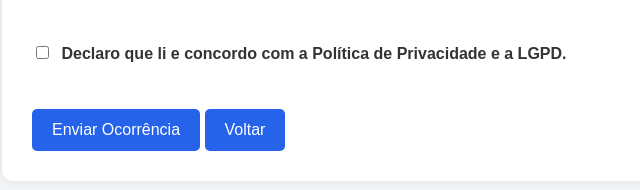
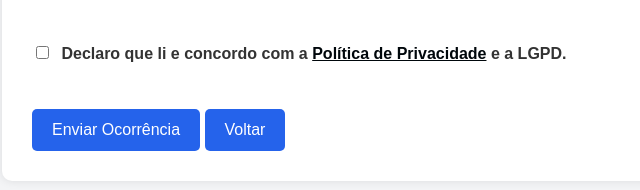
Before and after one commit to DG2D2/Registro_de_Ocorrencia_Metro_SP, a website: page formulario.html in a window 1280 px wide. Shown: the part 974-1164 px from the top of the page, 308-948 px from the left. Drawn offline with Linux system fonts and the light colour scheme.

Commit message:
Política de Privacidade

```diff
--- a/formulario.css
+++ b/formulario.css
@@ -67,3 +67,16 @@
   font-weight: bold;
   margin-top: 20px;
 }
+
+.link-politica {
+  cursor: pointer;
+}
+
+.grifado {
+  text-decoration: underline;
+  font-weight: bold;
+  color: #00070b;
+}
+.grifado:hover {
+  color: #005fa3;
+}
--- a/formulario.html
+++ b/formulario.html
@@ -68,8 +68,17 @@
 
     <label>
       <input type="checkbox" name="consentimento" required />
-      Declaro que li e concordo com a Política de Privacidade e a LGPD.
+      Declaro que li e concordo com a <span class="link-politica grifado" onclick="mostrarOcultarPolitica()">Política de Privacidade</span> e a LGPD.
     </label><br><br>
+
+    <!-- Política de Privacidade (inicialmente escondida) -->
+    <div id="politica" style="display: none; margin-bottom: 20px; padding: 10px; border: 1px solid #ccc; background-color: #f9f9f9;">
+      <h3>Política de Privacidade</h3>
+      <p>Suas informações serão tratadas com confidencialidade e apenas utilizadas para fins de registro da ocorrência no sistema do Metrô de São Paulo.</p>
+      <p>Coletamos dados mínimos necessários, como tipo de ocorrência, linha do metrô e dados pessoais, conforme exigido pela LGPD.</p>
+      <p>Ao marcar a caixa de consentimento, você autoriza o uso das informações fornecidas para o processamento adequado da sua solicitação.</p>
+    </div>
+
 
     <button type="submit">Enviar Ocorrência</button>
     <button onclick="irParaApresentacao()">Voltar</button>
@@ -82,6 +91,14 @@
       window.location.href = "apresentacao.html";
     }
   </script>
+
+  <script>
+    function mostrarOcultarPolitica() {
+      const politica = document.getElementById("politica");
+      politica.style.display = politica.style.display === "none" ? "block" : "none";
+    }
+  </script>
+
 
   <script>
     const estacoesPorLinha = {
```
Lines whose indentation alone changed are shown as unchanged.
